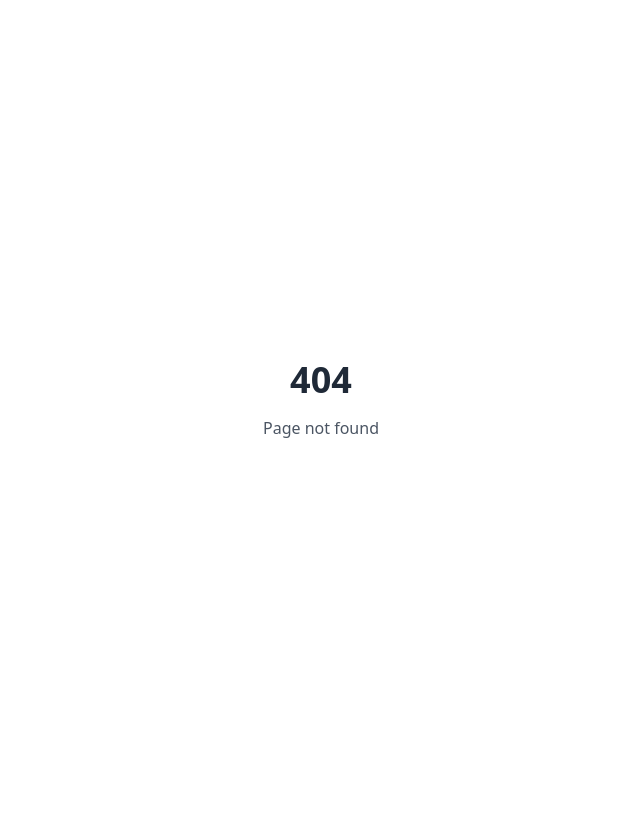
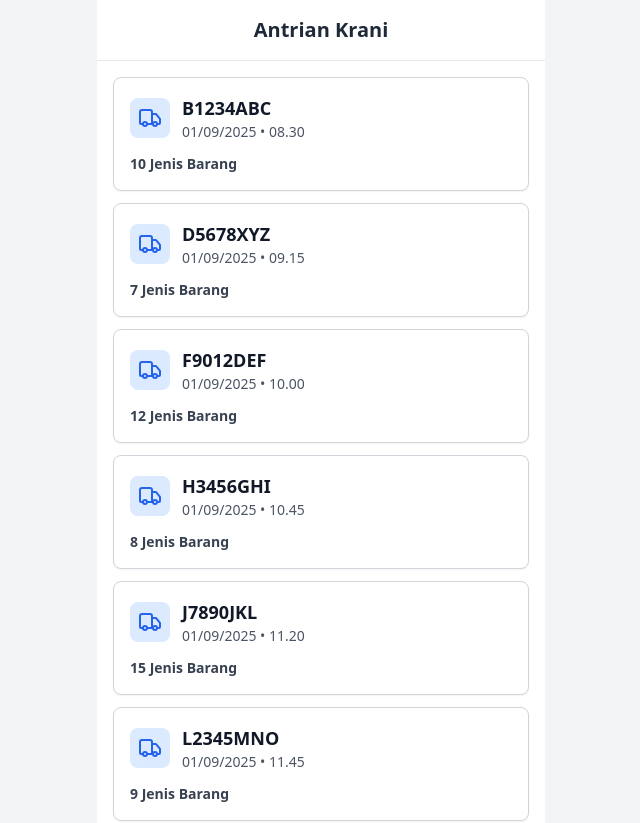
Before and after one commit to hafidh2001/CP-Antrean-Truck, a React (Vite) app: page /antrean-truck in a window 1280 px wide. Before the commit this address had no page. Shown: the top 823 px of the page, without its empty margins (319-959 px from the left). Before the commit the page ends 800 px from the top, so only its background shows below. Built offline with nearby package versions, Linux system fonts and the light colour scheme.

Commit message:
feat: Implement Antrean Truck module with routing, store, and mock data

```diff
--- a/src/App.tsx
+++ b/src/App.tsx
@@ -3,6 +3,7 @@ import { BrowserRouter, Route, Routes } from 'react-router-dom';
 import WarehouseDetailPage from '@/pages/admin/warehouseDetail';
 import WarehouseViewPage from '@/pages/admin/warehouseView';
 import DecryptPage from '@/pages/decrypt/DecryptPage';
+import AntreanTruckPage from '@/pages/krani/antreanTruck';
 import { ROUTES } from '@/utils/routes';
 import { AppWrapper } from '@/components/layout/AppWrapper';
 
@@ -25,6 +26,10 @@ function App() {
           element={<DecryptPage />}
         />
         <Route
+          path={ROUTES.antreanTruck}
+          element={<AntreanTruckPage />}
+        />
+        <Route
           path="*"
           element={
             <div className="flex items-center justify-center min-h-screen">
--- /dev/null
+++ b/src/data/antrean-truck-mock-data.json
@@ -0,0 +1,107 @@
+[
+  {
+    "id": 1,
+    "nopol": "B1234ABC",
+    "created_time": "2025-09-01 08:30:00",
+    "warehouse_name": "Gudang Utama",
+    "goodsCount": 10
+  },
+  {
+    "id": 2,
+    "nopol": "D5678XYZ",
+    "created_time": "2025-09-01 09:15:00",
+    "warehouse_name": "Gudang Cabang A",
+    "goodsCount": 7
+  },
+  {
+    "id": 3,
+    "nopol": "F9012DEF",
+    "created_time": "2025-09-01 10:00:00",
+    "warehouse_name": "Gudang Utama",
+    "goodsCount": 12
+  },
+  {
+    "id": 4,
+    "nopol": "H3456GHI",
+    "created_time": "2025-09-01 10:45:00",
+    "warehouse_name": "Gudang Cabang B",
+    "goodsCount": 8
+  },
+  {
+    "id": 5,
+    "nopol": "J7890JKL",
+    "created_time": "2025-09-01 11:20:00",
+    "warehouse_name": "Gudang Utama",
+    "goodsCount": 15
+  },
+  {
+    "id": 6,
+    "nopol": "L2345MNO",
+    "created_time": "2025-09-01 11:45:00",
+    "warehouse_name": "Gudang Cabang C",
+    "goodsCount": 9
+  },
+  {
+    "id": 7,
+    "nopol": "N6789PQR",
+    "created_time": "2025-09-01 12:10:00",
+    "warehouse_name": "Gudang Utama",
+    "goodsCount": 11
+  },
+  {
+    "id": 8,
+    "nopol": "P0123STU",
+    "created_time": "2025-09-01 12:30:00",
+    "warehouse_name": "Gudang Cabang A",
+    "goodsCount": 6
+  },
+  {
+    "id": 9,
+    "nopol": "R4567VWX",
+    "created_time": "2025-09-01 13:00:00",
+    "warehouse_name": "Gudang Cabang B",
+    "goodsCount": 14
+  },
+  {
+    "id": 10,
+    "nopol": "T8901YZA",
+    "created_time": "2025-09-01 13:25:00",
+    "warehouse_name": "Gudang Utama",
+    "goodsCount": 10
+  },
+  {
+    "id": 11,
+    "nopol": "V2345BCD",
+    "created_time": "2025-09-01 13:50:00",
+    "warehouse_name": "Gudang Cabang C",
+    "goodsCount": 8
+  },
+  {
+    "id": 12,
+    "nopol": "X6789EFG",
+    "created_time": "2025-09-01 14:15:00",
+    "warehouse_name": "Gudang Utama",
+    "goodsCount": 13
+  },
+  {
+    "id": 13,
+    "nopol": "Z0123HIJ",
+    "created_time": "2025-09-01 14:40:00",
+    "warehouse_name": "Gudang Cabang A",
+    "goodsCount": 7
+  },
+  {
+    "id": 14,
+    "nopol": "AB4567KL",
+    "created_time": "2025-09-01 15:05:00",
+    "warehouse_name": "Gudang Cabang B",
+    "goodsCount": 10
+  },
+  {
+    "id": 15,
+    "nopol": "CD8901MN",
+    "created_time": "2025-09-01 15:30:00",
+    "warehouse_name": "Gudang Utama",
+    "goodsCount": 12
+  }
+]
--- a/src/pages/index.ts
+++ b/src/pages/index.ts
@@ -6,3 +6,4 @@ export const HomePage = lazyLoad(() => import('./home/HomePage'));
 export const WarehouseDetailPage = lazyLoad(() => import('./admin/warehouseDetail/WarehouseDetailPage'));
 export const WarehouseViewPage = lazyLoad(() => import('./admin/warehouseView/WarehouseViewPage'));
 export const DecryptPage = lazyLoad(() => import('./decrypt/DecryptPage'));
+export const AntreanTruckPage = lazyLoad(() => import('./krani/antreanTruck/AntreanTruckPage'));
--- /dev/null
+++ b/src/pages/krani/antreanTruck/AntreanTruckPage.tsx
@@ -0,0 +1,53 @@
+import { useEffect } from 'react';
+import { useAntreanTruckStore } from '@/store/antreanTruckStore';
+import { AntreanCard } from './_components/AntreanCard';
+import type { IAntreanCard } from '@/types/antreanTruck';
+
+export function AntreanTruckPage() {
+  const { antreanList, isLoading, loadAntreanList } = useAntreanTruckStore();
+
+  useEffect(() => {
+    loadAntreanList();
+  }, [loadAntreanList]);
+
+  const handleCardClick = (antrean: IAntreanCard) => {
+    // TODO: Navigate to DO detail page
+    console.log('Selected antrean:', antrean);
+  };
+
+  return (
+    <div className="min-h-screen bg-gray-100">
+      <div className="max-w-md mx-auto bg-white min-h-screen flex flex-col">
+        {/* Header */}
+        <div className="bg-white border-b border-gray-200 p-4 text-center">
+          <h1 className="text-xl font-semibold text-gray-800">Antrian Krani</h1>
+        </div>
+
+        {/* Scrollable Content */}
+        <div className="flex-1 overflow-y-auto p-4">
+          {isLoading ? (
+            <div className="text-center py-8">
+              <div className="text-gray-500">Memuat data antrean...</div>
+            </div>
+          ) : antreanList.length === 0 ? (
+            <div className="text-center py-8">
+              <div className="text-gray-500">Tidak ada antrean saat ini</div>
+            </div>
+          ) : (
+            <div className="space-y-3">
+              {antreanList.map((antrean) => (
+                <AntreanCard
+                  key={antrean.id}
+                  antrean={antrean}
+                  onClick={handleCardClick}
+                />
+              ))}
+            </div>
+          )}
+        </div>
+      </div>
+    </div>
+  );
+}
+
+export default AntreanTruckPage;
--- /dev/null
+++ b/src/pages/krani/antreanTruck/_components/AntreanCard.tsx
@@ -0,0 +1,55 @@
+import { Card, CardContent } from '@/components/ui/card';
+import { Truck } from 'lucide-react';
+import type { IAntreanCard } from '@/types/antreanTruck';
+
+interface AntreanCardProps {
+  antrean: IAntreanCard;
+  onClick: (antrean: IAntreanCard) => void;
+}
+
+export function AntreanCard({ antrean, onClick }: AntreanCardProps) {
+  const formatDateTime = (dateTime: string) => {
+    const date = new Date(dateTime);
+    const formattedDate = date.toLocaleDateString('id-ID', {
+      day: '2-digit',
+      month: '2-digit',
+      year: 'numeric'
+    });
+    const formattedTime = date.toLocaleTimeString('id-ID', {
+      hour: '2-digit',
+      minute: '2-digit'
+    });
+    return { date: formattedDate, time: formattedTime };
+  };
+
+  const { date, time } = formatDateTime(antrean.created_time);
+
+  return (
+    <Card
+      className="cursor-pointer hover:bg-blue-50 transition-all duration-200 border-gray-300 shadow-sm hover:shadow-md"
+      onClick={() => onClick(antrean)}
+    >
+      <CardContent className="p-4">
+        <div className="space-y-3">
+          <div className="flex items-center gap-3">
+            <div className="p-2 bg-blue-100 rounded-lg">
+              <Truck className="h-6 w-6 text-blue-600" />
+            </div>
+            <div className="flex-1">
+              <div className="text-lg font-semibold text-gray-900">
+                {antrean.nopol}
+              </div>
+              <div className="text-sm text-gray-600">
+                {date} • {time}
+              </div>
+            </div>
+          </div>
+
+          <div className="text-sm font-semibold text-gray-700">
+            {antrean.goodsCount} Jenis Barang
+          </div>
+        </div>
+      </CardContent>
+    </Card>
+  );
+}
--- /dev/null
+++ b/src/pages/krani/antreanTruck/index.tsx
@@ -0,0 +1,12 @@
+import { lazy } from 'react';
+import { LazyLoad } from '@/components/LazyLoad';
+
+const AntreanTruckPage = lazy(() => import('./AntreanTruckPage'));
+
+export default function AntreanTruckPageLazy() {
+  return (
+    <LazyLoad>
+      <AntreanTruckPage />
+    </LazyLoad>
+  );
+}
--- /dev/null
+++ b/src/store/antreanTruckStore.ts
@@ -0,0 +1,28 @@
+import { create } from 'zustand';
+import type { AntreanTruckStore } from '@/types/antreanTruck/store';
+import type { IAntreanCard } from '@/types/antreanTruck';
+import mockData from '@/data/antrean-truck-mock-data.json';
+
+export const useAntreanTruckStore = create<AntreanTruckStore>((set) => ({
+  antreanList: [],
+  isLoading: false,
+  error: null,
+
+  loadAntreanList: () => {
+    set({ isLoading: true, error: null });
+
+    // Simulate loading with mock data
+    setTimeout(() => {
+      set({
+        antreanList: mockData as IAntreanCard[],
+        isLoading: false
+      });
+    }, 500);
+  },
+
+  reset: () => set({
+    antreanList: [],
+    isLoading: false,
+    error: null
+  })
+}));
--- /dev/null
+++ b/src/types/antreanTruck/index.ts
@@ -0,0 +1,16 @@
+export interface IAntrean {
+  id: number;
+  nopol: string;
+  created_time: string;
+  warehouse_id: number;
+  status: 'OPEN' | 'LOADING' | 'VERIFYING' | 'VERIFIED' | 'CLOSED';
+  note?: string;
+}
+
+export interface IAntreanCard {
+  id: number;
+  nopol: string;
+  created_time: string;
+  warehouse_name: string;
+  goodsCount: number;
+}
--- /dev/null
+++ b/src/types/antreanTruck/store.ts
@@ -0,0 +1,10 @@
+import type { IAntreanCard } from './index';
+
+export interface AntreanTruckStore {
+  antreanList: IAntreanCard[];
+  isLoading: boolean;
+  error: string | null;
+
+  loadAntreanList: () => void;
+  reset: () => void;
+}
--- a/src/utils/routes.ts
+++ b/src/utils/routes.ts
@@ -18,4 +18,8 @@ export class ROUTES {
   static warehouseView(warehouseId: string): string {
     return `${this.warehouse}/${warehouseId}/view` as const;
   }
+
+  static get antreanTruck() {
+    return `/antrean-truck` as const;
+  }
 }
```
Also changed, not shown: 1 other file (tests, documents, lock files or other folders).
